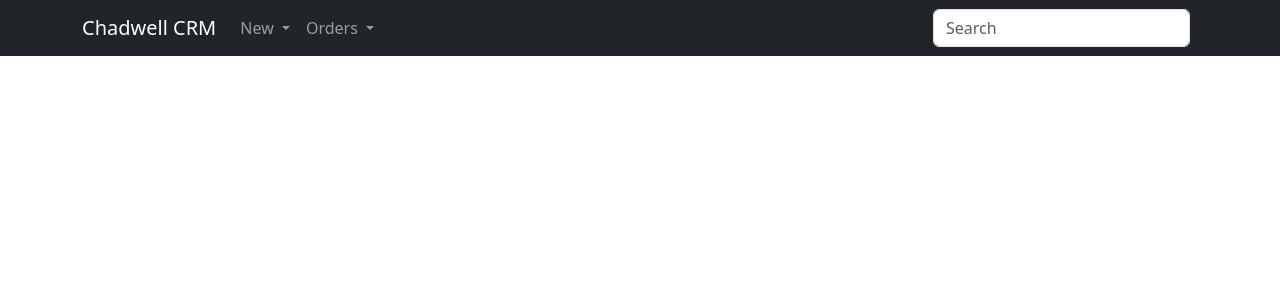
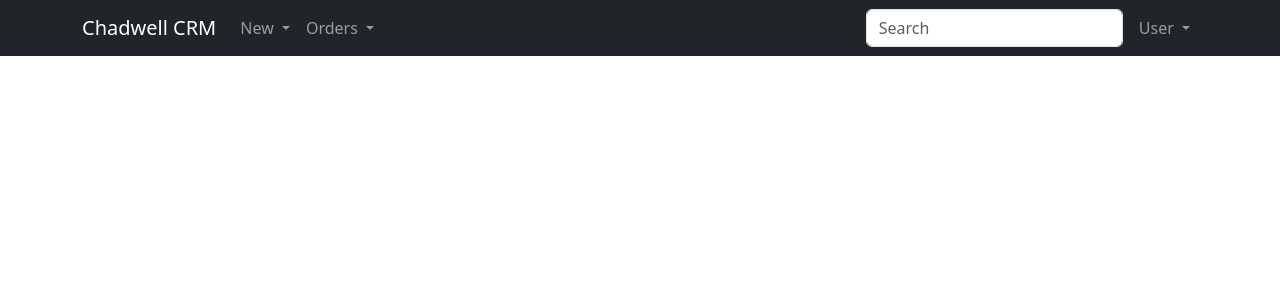
Before and after one commit to laytreynolds/dcrm, a Django app: page /crm/ in a window 1280 px wide. Shown: the top 300 px of the page. Run offline with Django 5.2, Linux system fonts and the light colour scheme; some libraries are stand-ins or nearby versions.

Commit message:
Logout button

```diff
--- a/dcrm/api/templates/navbar.html
+++ b/dcrm/api/templates/navbar.html
@@ -70,6 +70,26 @@
           aria-label="Search"
         />
       </form>
+      <div>
+        <ul class="navbar-nav">
+          <li class="nav-item dropdown">
+            <a
+              class="nav-link dropdown-toggle"
+              href="#"
+              role="button"
+              data-bs-toggle="dropdown"
+              aria-expanded="false"
+            >
+              User
+            </a>
+            <ul class="dropdown-menu">
+              <li>
+                <a class="dropdown-item" href="#">Logout</a>
+              </li>
+            </ul>
+          </li>
+        </ul>
+      </div>
     </div>
   </div>
 </nav>
```
